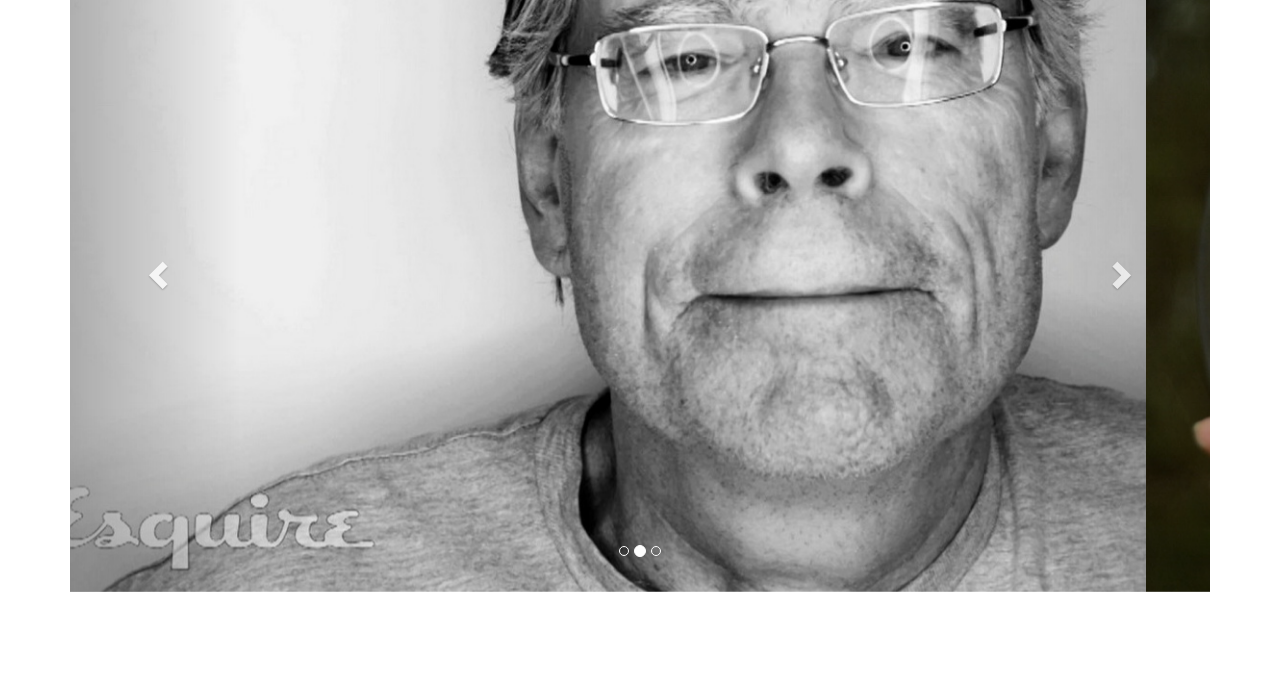
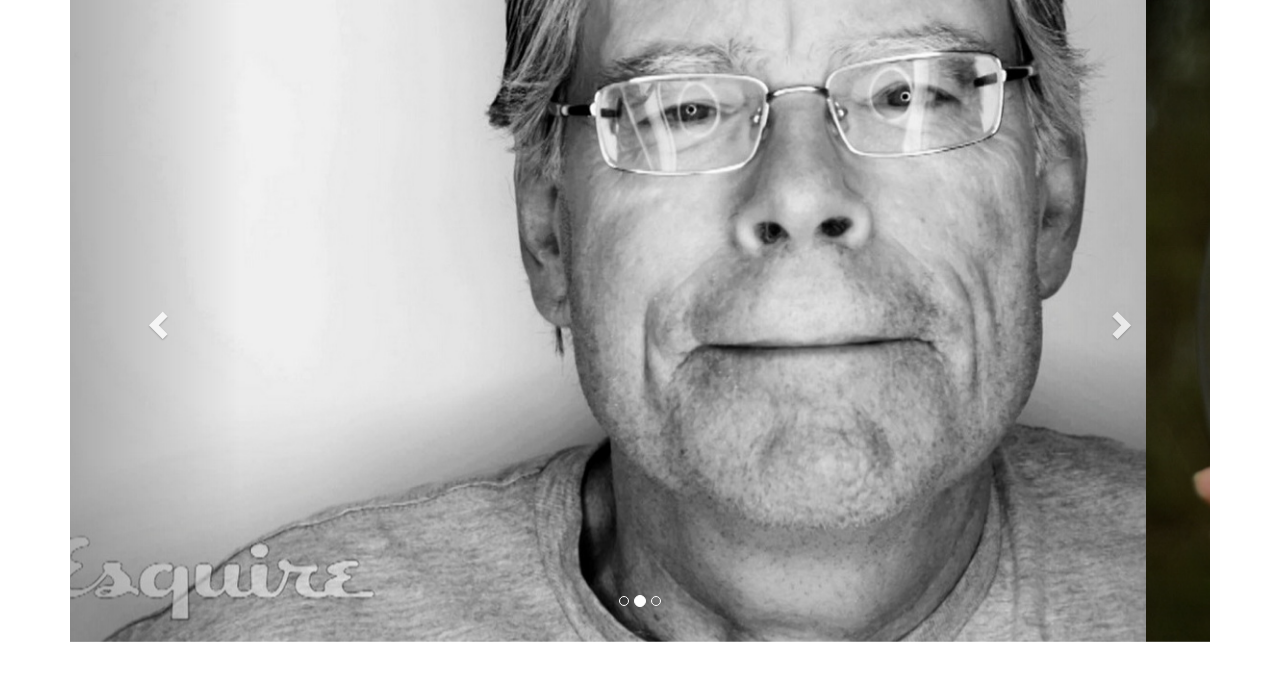
Before and after one commit to portojs/portfolio_project_1, a website: page index.html in a window 1280 px wide. Shown: the part 53-734 px from the top of the page. Drawn offline with nearby package versions, Linux system fonts and the light colour scheme.

Commit message:
Carousel: fix top-padding

```diff
--- /dev/null
+++ b/css/my_style.css
@@ -0,0 +1,3 @@
+.sk-carousel {
+  padding-top: 50px;
+}
--- a/index.html
+++ b/index.html
@@ -4,6 +4,7 @@
     <meta charset="UTF-8">
     <title>Stephen King | Tribute Page</title>
     <link href="vendor/css/bootstrap.css" rel="stylesheet">
+    <link href="css/my_style.css" rel="stylesheet">
   </head>
   <body>
 
@@ -32,7 +33,7 @@
     </nav><!-- End Navbar -->
 
     <!-- Carousel -->
-    <div class="container">
+    <div class="container sk-carousel">
       <div id="carousel-sk" class="carousel slide" data-ride="carousel">
         <!-- Indicators -->
         <ol class="carousel-indicators">
```
